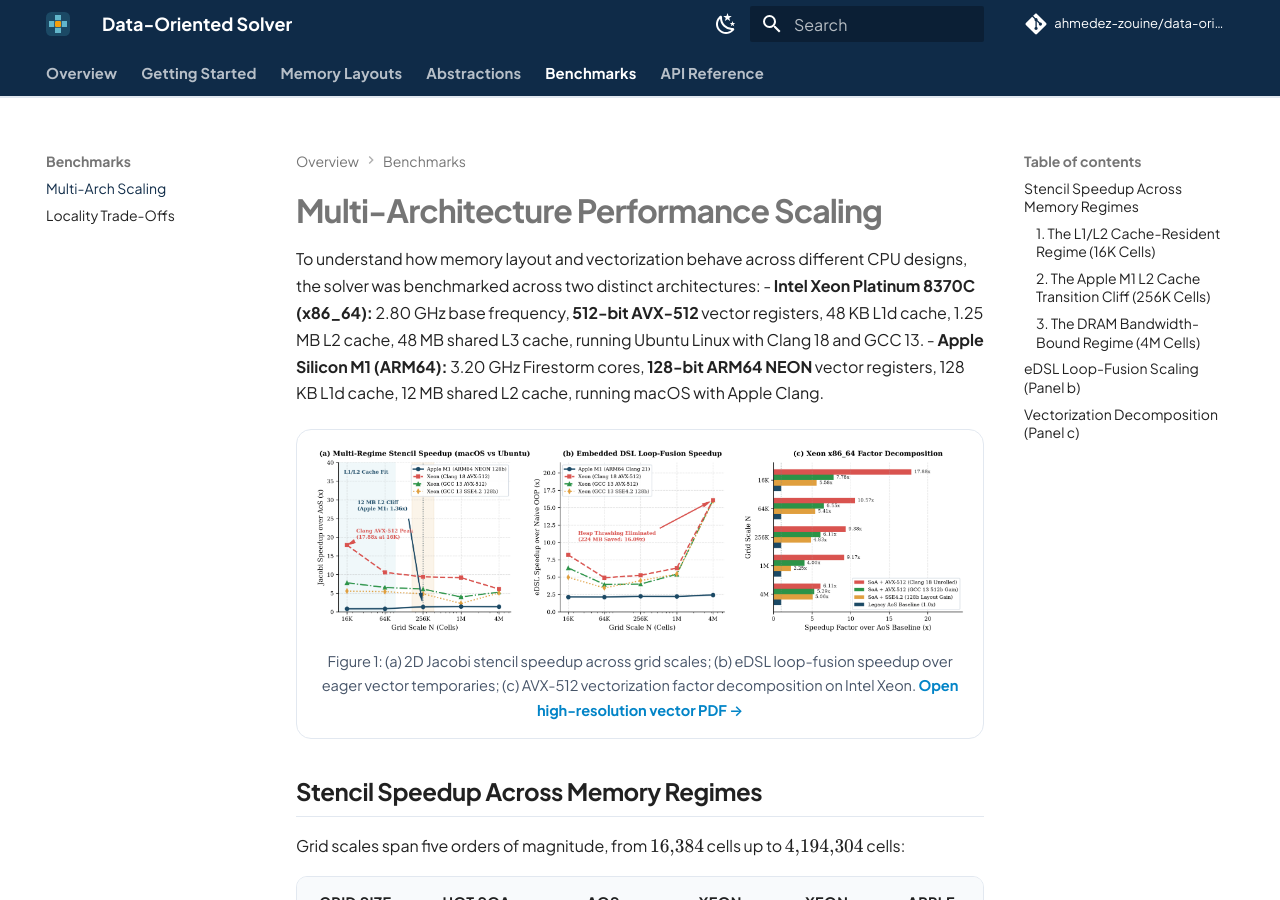
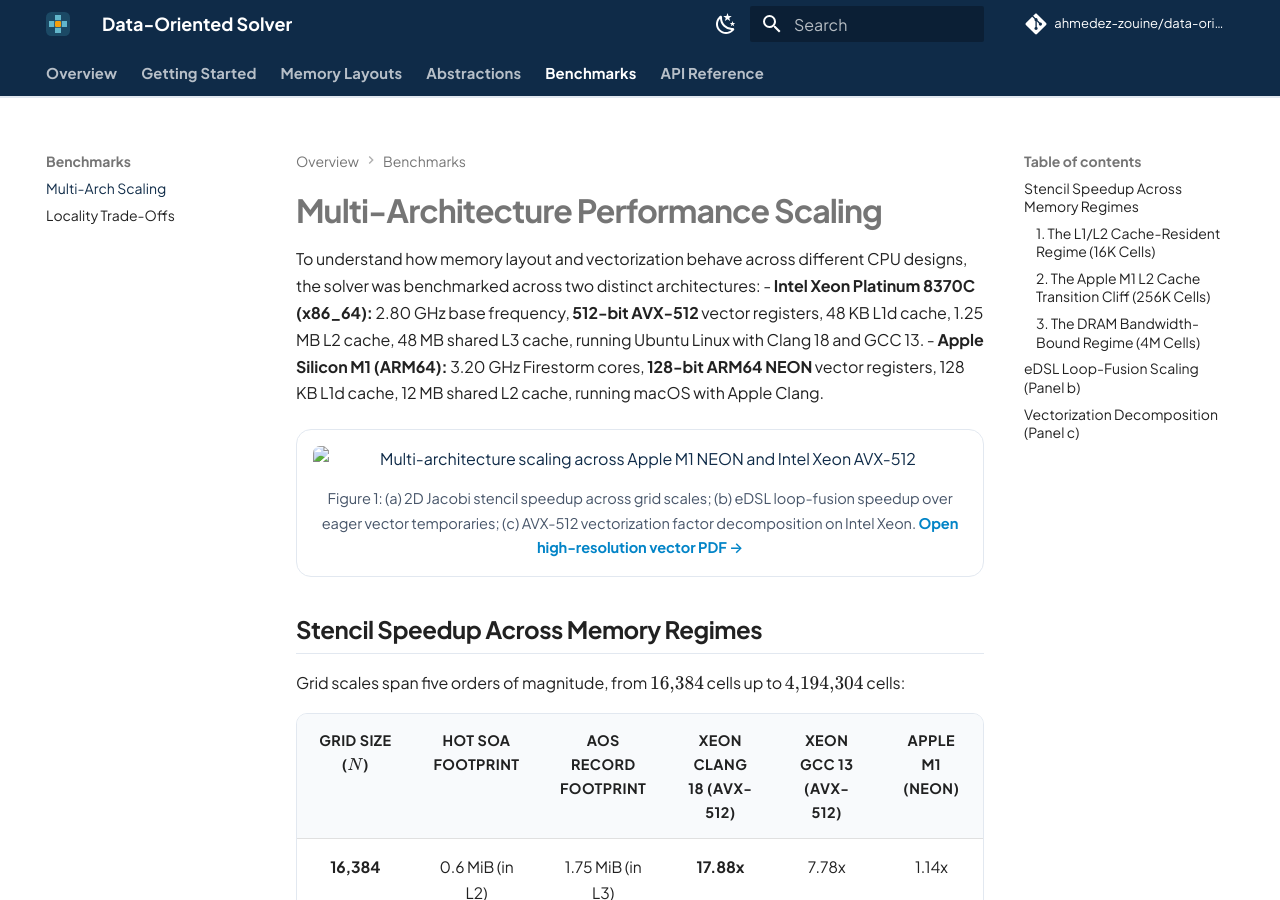
Before and after one commit to ahmedez-zouine/data-oriented-solver, an MkDocs documentation site: the page built from docs/performance/multi-arch.md, in a window 1280 px wide and 900 px high. Built offline with MkDocs 1.6.1 and Material for MkDocs 9.7.7, drawn with Linux system fonts in a browser that asks for light colours; comment, search, counter and statistics services are not loaded.

Commit message:
correct asset relative paths on benchmark and trade-off pages

```diff
--- a/docs/performance/multi-arch.md
+++ b/docs/performance/multi-arch.md
@@ -9,12 +9,12 @@ To understand how memory layout and vectorization behave across different CPU de
 - **Apple Silicon M1 (ARM64):** 3.20 GHz Firestorm cores, **128-bit ARM64 NEON** vector registers, 128 KB L1d cache, 12 MB shared L2 cache, running macOS with Apple Clang.
 
 <div class="dos-figure-frame">
-  <a href="../../assets/fig7_multi_arch_comparison.pdf">
-    <img src="../../assets/fig7_multi_arch_comparison.png" alt="Multi-architecture scaling across Apple M1 NEON and Intel Xeon AVX-512" />
+  <a href="../assets/fig7_multi_arch_comparison.pdf">
+    <img src="../assets/fig7_multi_arch_comparison.png" alt="Multi-architecture scaling across Apple M1 NEON and Intel Xeon AVX-512" />
   </a>
   <div class="dos-figure-caption">
     Figure 1: (a) 2D Jacobi stencil speedup across grid scales; (b) eDSL loop-fusion speedup over eager vector temporaries; (c) AVX-512 vectorization factor decomposition on Intel Xeon.
-    <a href="../../assets/fig7_multi_arch_comparison.pdf">Open high-resolution vector PDF &rarr;</a>
+    <a href="../assets/fig7_multi_arch_comparison.pdf">Open high-resolution vector PDF &rarr;</a>
   </div>
 </div>
 
```
Also changed, not shown: docs/performance/trade-offs.md (+3 -3 lines).
